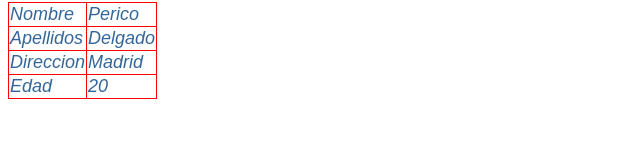
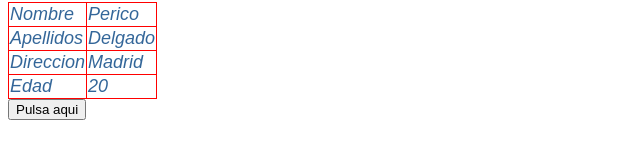
Before and after one commit to alex55fc/DAM2-PMDM-ANGULAR, an Angular app in the folder Angular/proyectoAngular/: page / in a window 1280 px wide. Shown: the part 232-390 px from the top of the page, without its empty margins (0-640 px from the left). Built offline with nearby package versions, Linux system fonts and the light colour scheme.

Commit message:
added boolean button

```diff
--- a/Angular/proyectoAngular/src/app/app.component.ts
+++ b/Angular/proyectoAngular/src/app/app.component.ts
@@ -18,6 +18,7 @@ import { AlumnoComponent } from './Alumnos/Alumno.component';
       <h1>{{(encabezado == '')?getNombreCompleto() : 'No encontrado'}}</h1>
       <img src="{{imagen}}" alt="Logo Salesianos" width='200'>
       <el-alumno></el-alumno>
+      <button [disabled]="desactivado">Pulsa aqui</button>
     </div>
   `,
   // Define la ruta al archivo CSS que se usará para estilos específicos de este componente
@@ -29,7 +30,7 @@ export class AppComponent {
   //depende de lo que pongamos en el encabeza aqui abajo se vera una cosa u otra en la pagina web
   encabezado = 'e';
   imagen : string = 'https://salesianosrioja.com/wp-content/uploads/2016/03/Logo-Salesianos_vertical.png';
-
+  desactivado : boolean = false;
   nombre : string= 'Perico';
   apellido : string = 'Delgado'
 
```
